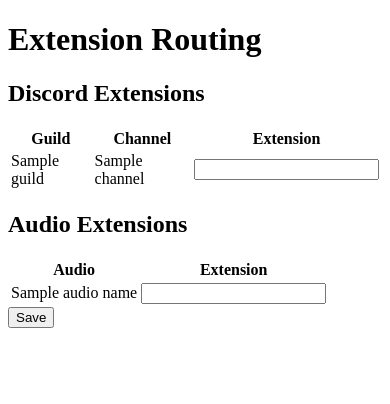
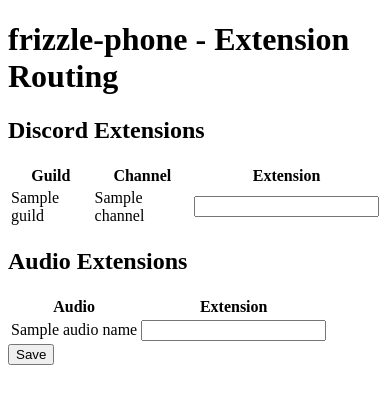
Before and after one commit to frizzle-chan/frizzle-phone, a Python web app: template src/frizzle_phone/templates/extensions.html in a window 390 px wide. Shown: the top 404 px of the page. Run offline with Jinja, Linux system fonts and the light colour scheme; the template is opened without the code that fills it: most values are stand-ins (such as "Sample title", 1, 10 or a date in 2020).

Commit message:
Update header to include 'frizzle-phone'

```diff
--- a/src/frizzle_phone/templates/extensions.html
+++ b/src/frizzle_phone/templates/extensions.html
@@ -6,7 +6,7 @@
 <title>Extension Routing</title>
 </head>
 <body>
-<h1>Extension Routing</h1>
+<h1>frizzle-phone - Extension Routing</h1>
 <form method="POST" action="/extensions">
 
 <h2>Discord Extensions</h2>
```
